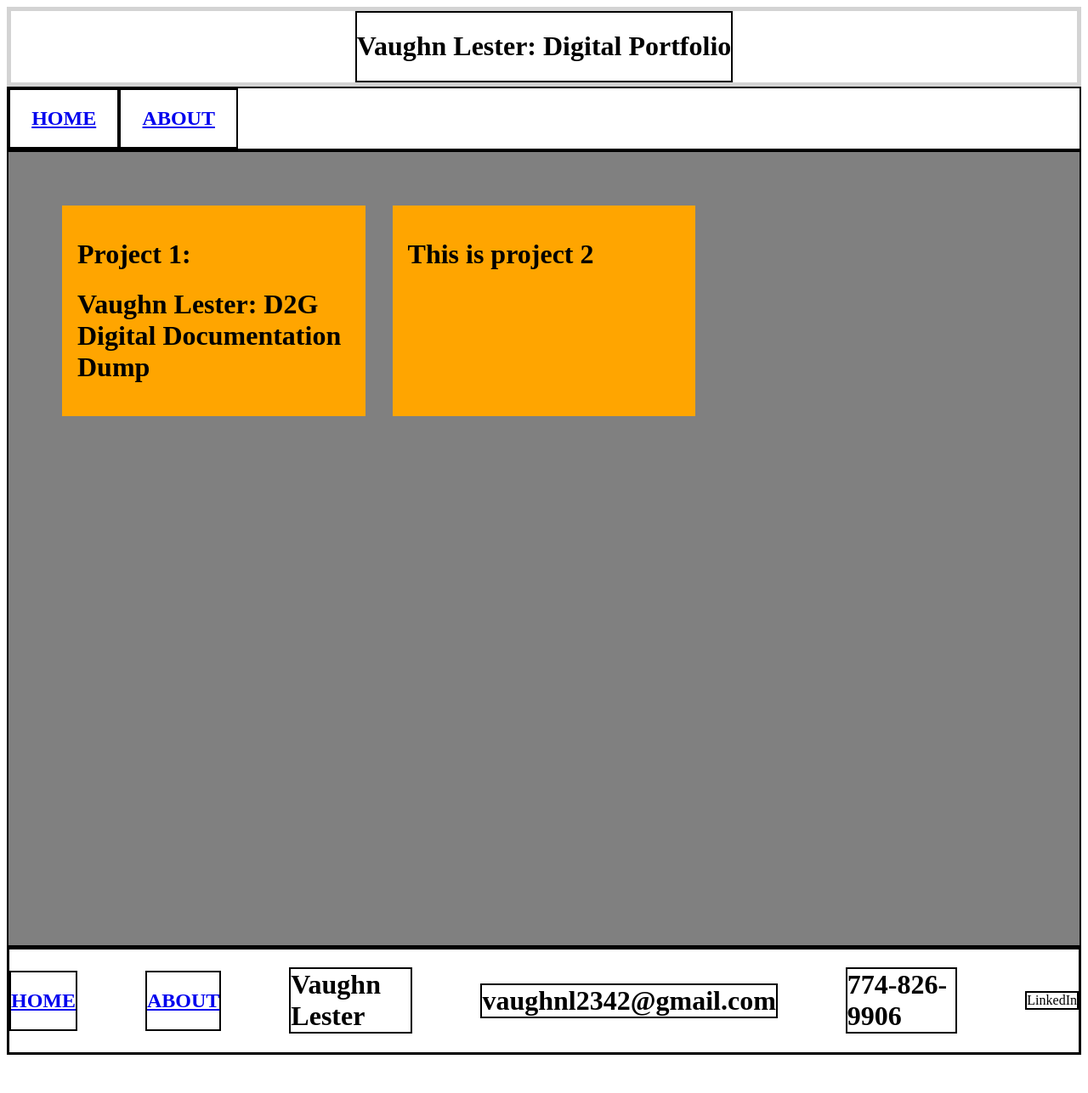
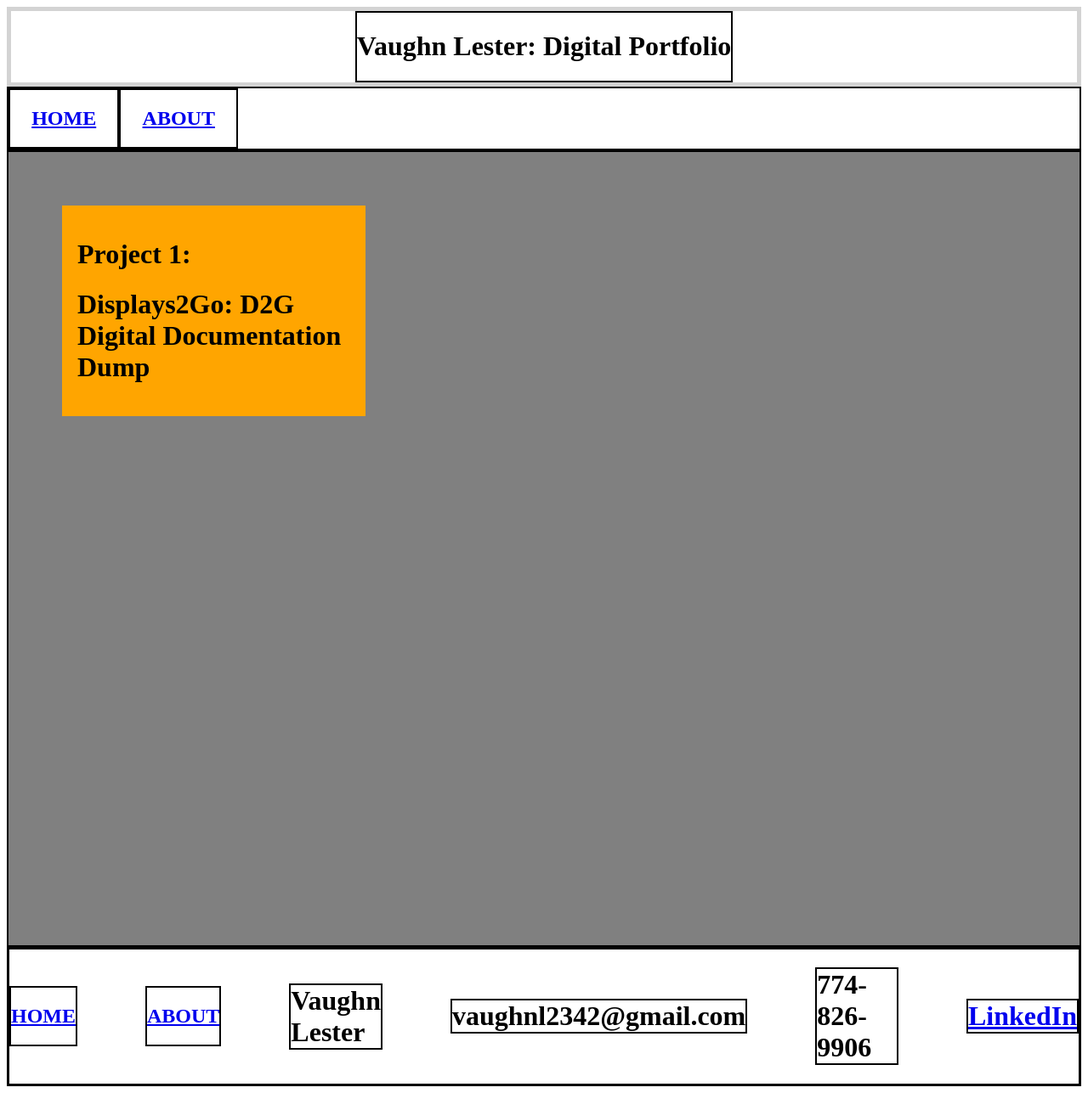
Before and after one commit to VaughnLester/Digital_Portfolio, a React (Vite) app in the folder client/front_end/: page / in a window 1280 px wide. Shown: the whole page at 85% size. Before the commit the page ends 1250 px from the top, so only its background shows below. Built offline with nearby package versions, Linux system fonts and the light colour scheme; no server answers.

Commit message:
Makes slight improvmenets to footer and about content. Stage 1 ready for deployment!

```diff
--- a/client/front_end/src/components/footer.jsx
+++ b/client/front_end/src/components/footer.jsx
@@ -9,7 +9,7 @@ function Footer(){
             <h1 className="footerChild">Vaughn Lester</h1>
             <h1 className="footerChild">vaughnl2342@gmail.com</h1>
             <h1 className="footerChild">774-826-9906</h1>
-            <text className="footerChild">LinkedIn</text>
+            <h1 className="footerChild"><a href="https:www.linkedin.com/in/vaughn-lester/">LinkedIn</a></h1>
         </div>
     );
 }
--- a/client/front_end/src/components/page_content.jsx
+++ b/client/front_end/src/components/page_content.jsx
@@ -19,10 +19,7 @@ function Page_content(){
         <div className="pageContent">
             <div className="project1">
                 <h1>Project 1:</h1>
-                <a href={projects[0] && projects[0].link}> <h1>Vaughn Lester: D2G Digital Documentation Dump</h1> </a>
-            </div>
-            <div className="project2">
-                <h1>This is project 2</h1>
+                <a href={projects[0] && projects[0].link}> <h1>Displays2Go: D2G Digital Documentation Dump</h1> </a>
             </div>
         </div>
     );
--- a/client/front_end/src/pages_css/about.css
+++ b/client/front_end/src/pages_css/about.css
@@ -1,11 +1,13 @@
 .about{
     display: grid;
     grid-template-columns: 1fr;
+    grid-template-rows: 40%;
     min-height: 80vh;
     align-items: 50%;
     justify-items: center;
     border: 5px solid black;
     padding-top: 5%;
+    padding-bottom: 5%;
 }
 .about-content{
     border: 10px solid blue;
```
